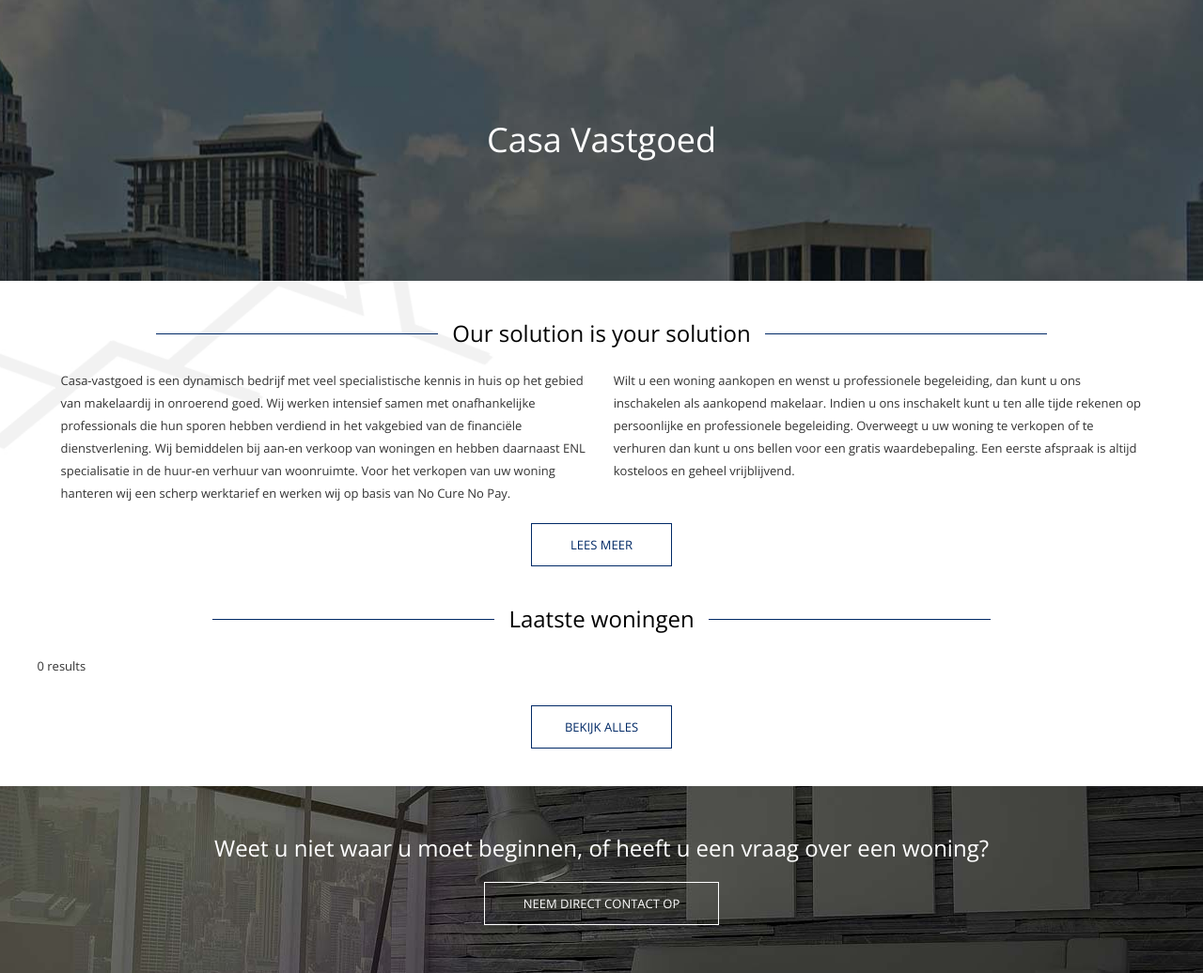
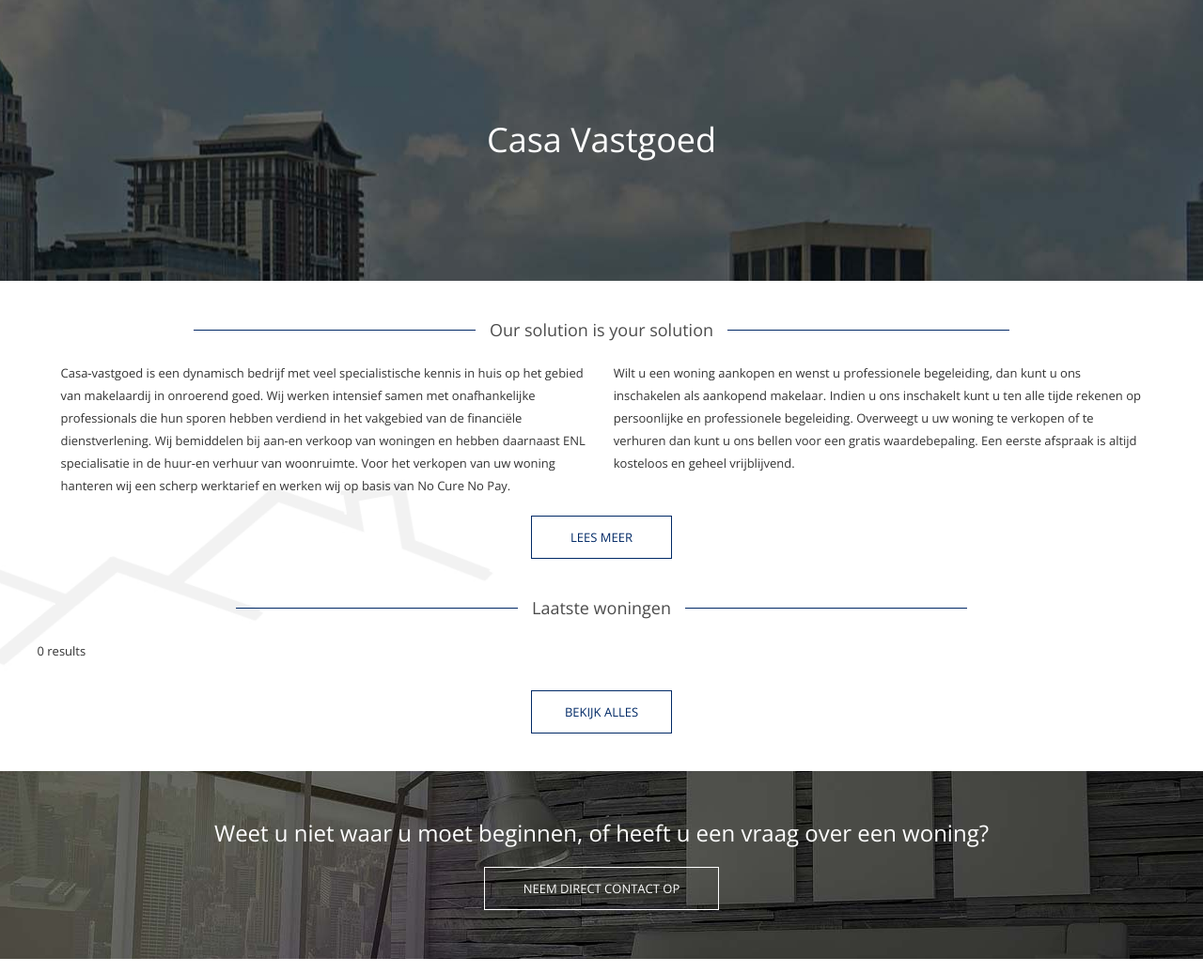
Before and after one commit to Richinel/casavastgoed_git, a PHP site: page / in a window 1280 px wide. Shown: the part 113-1149 px from the top of the page at 94% size. Run offline with PHP 8.4, Linux system fonts and the light colour scheme; data that the repository does not hold is empty.

Commit message:
FINAL COMMIT OF THE DAY LAAHN

```diff
--- a/assets/css/main.css
+++ b/assets/css/main.css
@@ -107,10 +107,10 @@ a:hover {
 }
 .mobile_menu .closemm {
   position: absolute;
-  top: 2px;
-  right: 15px;
+  top: -10px;
+  right: 5px;
   color: white;
-  font-size: 40px;
+  font-size: 30px;
   cursor: pointer;
 }
 .mobile_menu .wrapper {
@@ -216,11 +216,12 @@ a:hover {
   left: -270px;
   opacity: 0.05;
   transform: rotate(-10deg);
-  top: 20px;
+  top: 250px;
 }
-.main_info .wrapper h3 {
+.main_info .wrapper h4 {
   text-align: center;
   padding: 0 15px;
+  opacity: 0.7;
 }
 .main_info .wrapper .btn {
   margin: 20px auto 0px auto;
@@ -228,8 +229,9 @@ a:hover {
 .fp_offers {
   padding-bottom: 40px;
 }
-.fp_offers h3 {
+.fp_offers h4 {
   padding: 0 15px;
+  opacity: 0.7;
 }
 .fp_offers .wrapper .row .col:nth-child(2) {
   margin: 0 50px;
@@ -336,7 +338,7 @@ a:hover {
   content: '';
   display: table-cell;
   position: relative;
-  top: 16px;
+  top: 12px;
   width: 300px;
 }
 .bar:after {
@@ -344,7 +346,7 @@ a:hover {
   content: '';
   display: table-cell;
   position: relative;
-  top: 16px;
+  top: 12px;
   width: 300px;
 }
 .contact .c_text {
@@ -483,7 +485,7 @@ footer .wrapper hr {
     position: relative !important;
     text-align: center;
   }
-  .main_info .wrapper h3 {
+  .main_info .wrapper h4 {
     padding: 0;
   }
 }
--- a/assets/css/main.less
+++ b/assets/css/main.less
@@ -129,10 +129,10 @@ a {
 
 	.closemm {
 		position: absolute;
-		top: 2px;
-		right: 15px;
+		top: -10px;
+		right: 5px;
 		color: white;
-		font-size: 40px;
+		font-size: 30px;
 		cursor: pointer;
 	}
 
@@ -261,13 +261,14 @@ a {
 		left: -270px;
 		opacity: 0.05;
 		transform: rotate(-10deg);
-		top: 20px;
+		top: 250px;
 	}
 
 	.wrapper {
-		h3 {
+		h4 {
 			text-align: center;
 			padding: 0 15px;
+			opacity: 0.7;
 		}
 
 
@@ -280,8 +281,9 @@ a {
 .fp_offers {
 	padding-bottom: 40px;
 
-	h3 {
+	h4 {
 		padding: 0 15px;
+		opacity: 0.7;
 	}
 
 	.wrapper {
@@ -423,7 +425,7 @@ a {
 		content: '';
 		display: table-cell;
 		position: relative;
-		top: 16px;
+		top: 12px;
 		width: 300px;
 	}
 
@@ -432,7 +434,7 @@ a {
 		content: '';
 		display: table-cell;
 		position: relative;
-		top: 16px;
+		top: 12px;
 		width: 300px;
 
 	}
@@ -643,7 +645,7 @@ footer {
 
 	.main_info {
 		.wrapper {
-			h3 {
+			h4 {
 				padding: 0;
 			}
 		}
--- a/index.php
+++ b/index.php
@@ -12,7 +12,7 @@
 
 		<div class="wrapper">
 			<div class="bar">
-				<h3>Our solution is your solution</h3>
+				<h4>Our solution is your solution</h4>
 			</div>
 
 			<div class="row">
@@ -37,7 +37,7 @@
 		<div class="wrapper">
 
 			<div class="bar">
-				<h3>Laatste woningen</h3>
+				<h4>Laatste woningen</h4>
 			</div>
 
 			<div class="row between">
```
